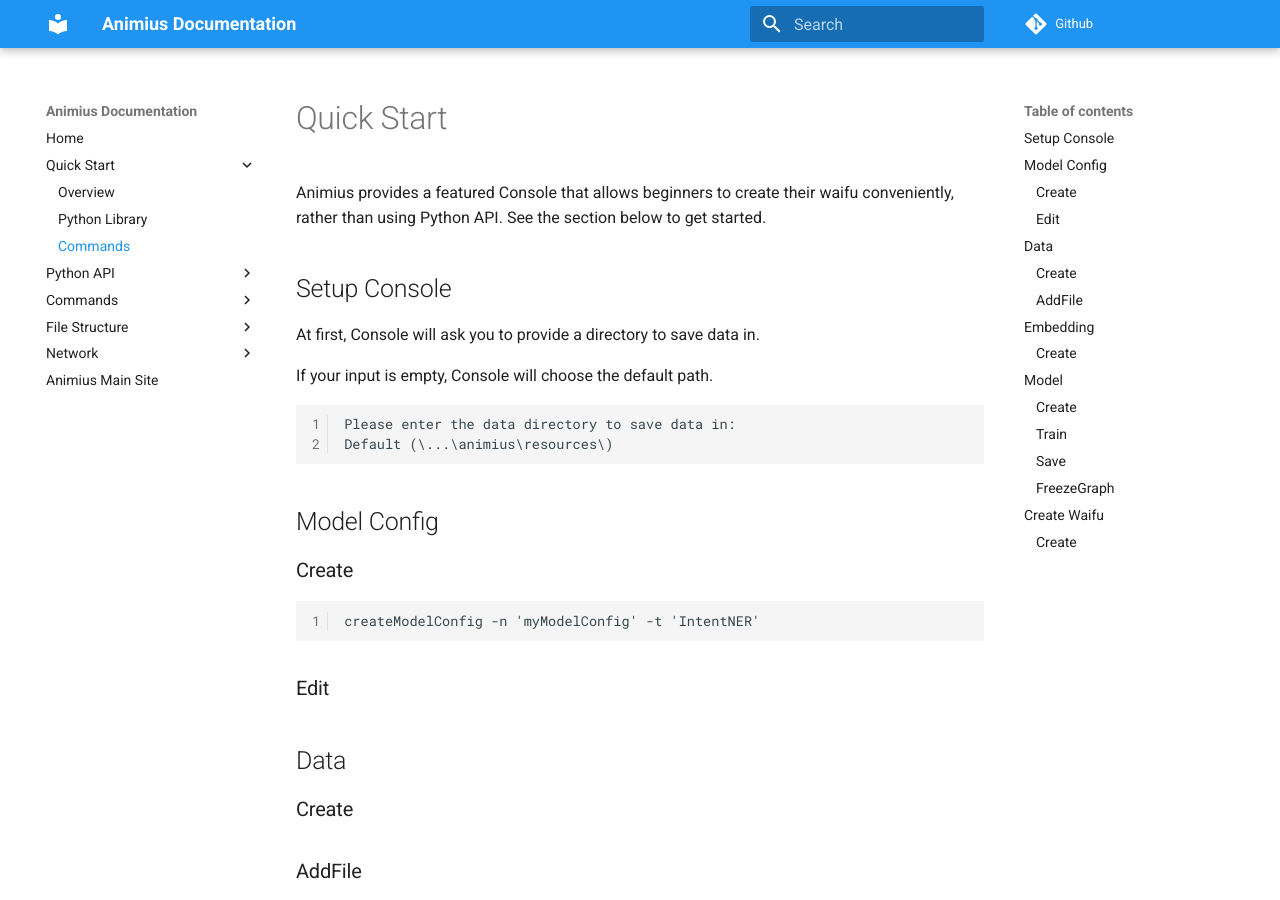
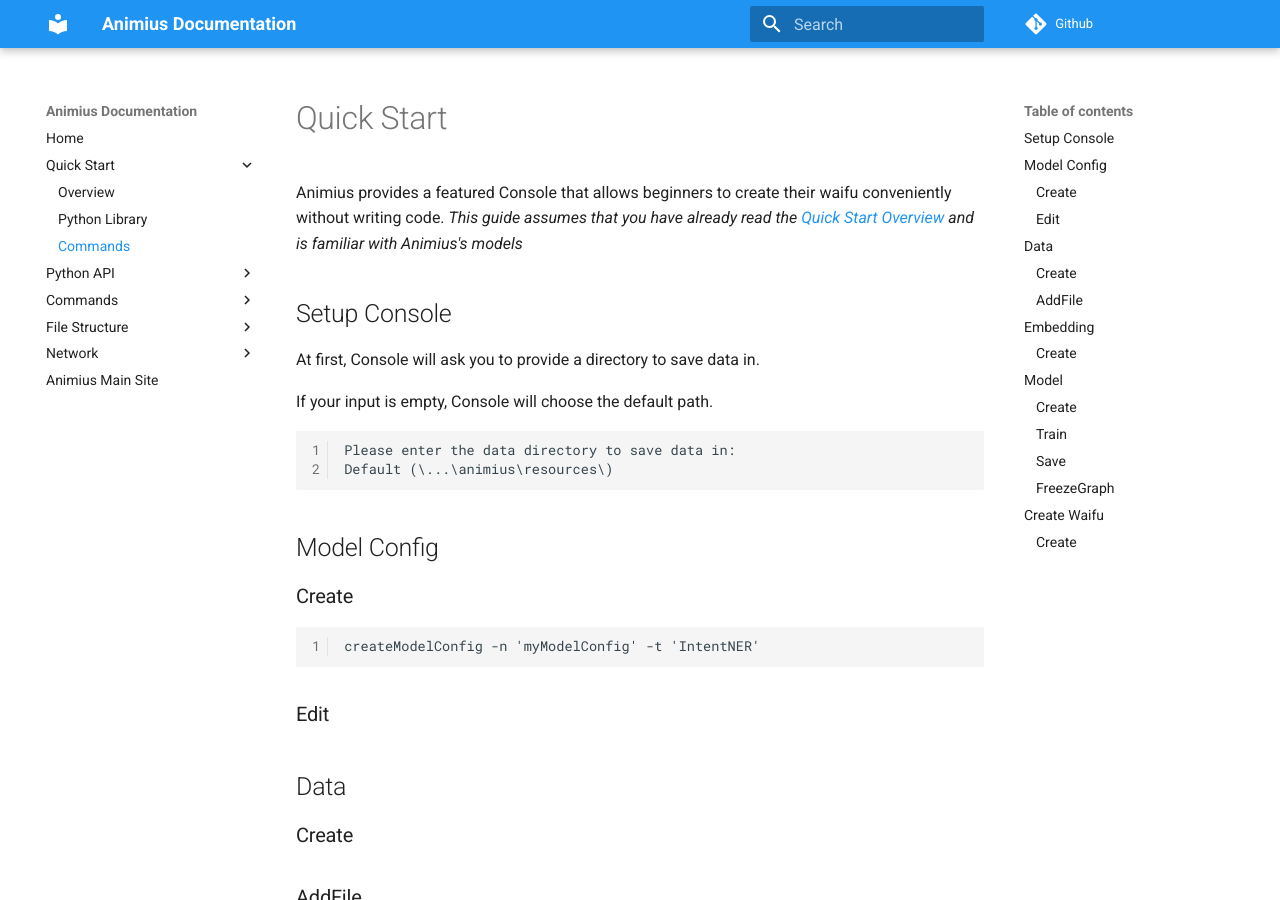
Before and after one commit to gundamMC/animius, an MkDocs documentation site: the page built from docs/quick start/commands.md, in a window 1280 px wide and 900 px high. Built offline with MkDocs 1.6.1 and Material for MkDocs 9.7.7, drawn with Linux system fonts in a browser that asks for light colours; comment, search, counter and statistics services are not loaded.

Commit message:
Update doc quick start guide

```diff
--- a/docs/quick start/commands.md
+++ b/docs/quick start/commands.md
@@ -1,7 +1,7 @@
 # Quick Start
 
-Animius provides a featured Console that allows beginners to create their waifu conveniently, rather than using Python API.
-See the section below to get started.
+Animius provides a featured Console that allows beginners to create their waifu conveniently without writing code.
+*This guide assumes that you have already read the [Quick Start Overview](overview.md) and is familiar with Animius's models*
 
 ## Setup Console
 
```
Also changed, not shown: docs/quick start/overview.md (added, +43 -0 lines), docs/python/overview.md (added).
